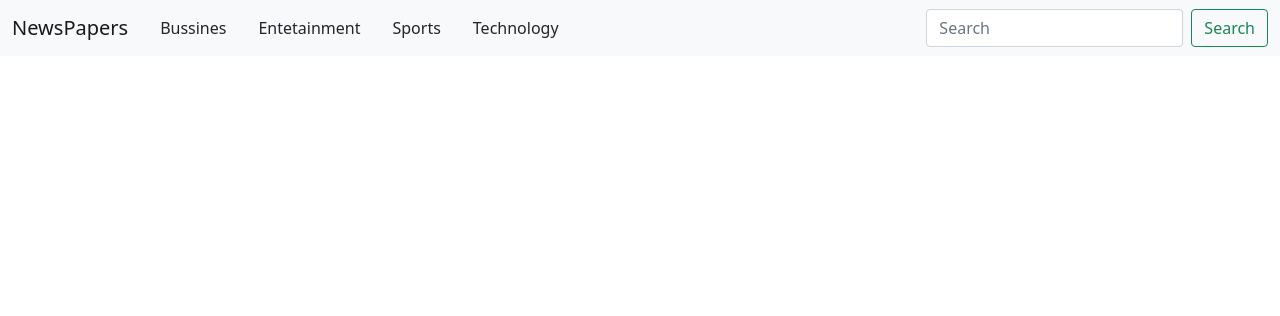
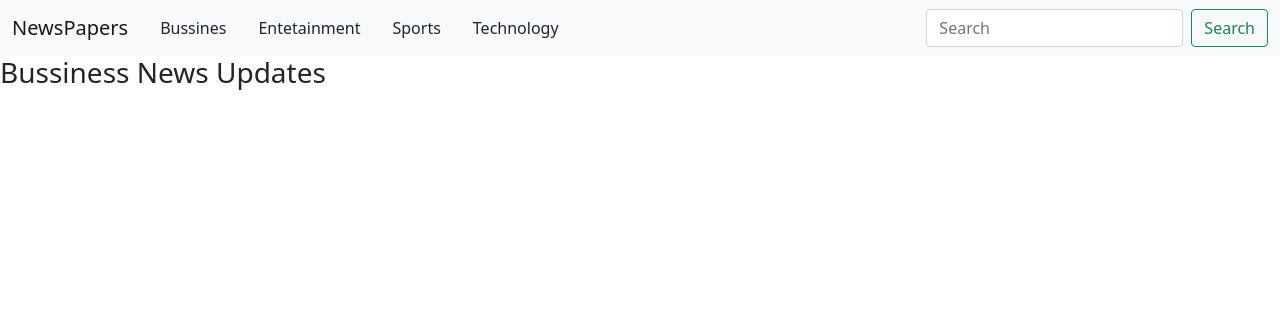
Before and after one commit to JoeGakumo21/Newspaper-App-Flask, a Flask app: template app/templates/index.html in a window 1280 px wide. Shown: the top 316 px of the page. Run offline with Flask 2, Linux system fonts and the light colour scheme; the template is opened without the code that fills it, so the values that code supplies are empty; parts of the project's set-up code (start-up, migrations or seed data) failed here and were passed over.

Commit message:
add for loop

```diff
--- a/app/templates/index.html
+++ b/app/templates/index.html
@@ -37,6 +37,13 @@
         </div>
       </div>
     </nav>
+     <!-- Bussiness News section  -->
+     <h3> Bussiness News Updates</h3>
+     <ul>
+        {% for bussiness_news in bussiness %}
+            <li>{{ bussiness_news.title}}</li>
+        {% endfor %}
+    </ul>
     <script src="https://cdn.jsdelivr.net/npm/bootstrap@5.0.2/dist/js/bootstrap.bundle.min.js" integrity="sha384-MrcW6ZMFYlzcLA8Nl+NtUVF0sA7MsXsP1UyJoMp4YLEuNSfAP+JcXn/tWtIaxVXM" crossorigin="anonymous"></script>
 
     <!-- Option 2: Separate Popper and Bootstrap JS -->
--- a/app/viewDisplay.py
+++ b/app/viewDisplay.py
@@ -1,15 +1,17 @@
 
 from flask import render_template
 from app import app
-
+from .request import get_news
 #ViewDisplay
 @app.route('/')
 def index():
     '''
     ViewDisplay root page function that retruns the index page and its data
     '''
+    bussiness_news=get_news('bussiness')
+    print(bussiness_news)
     title="Welcome to Newspaper Application Streaming"
-    return render_template('index.html',title=title)
+    return render_template('index.html',title=title,bussiness=bussiness_news)
 
 @app.route('/bussiness')
 def bussiness():
```
